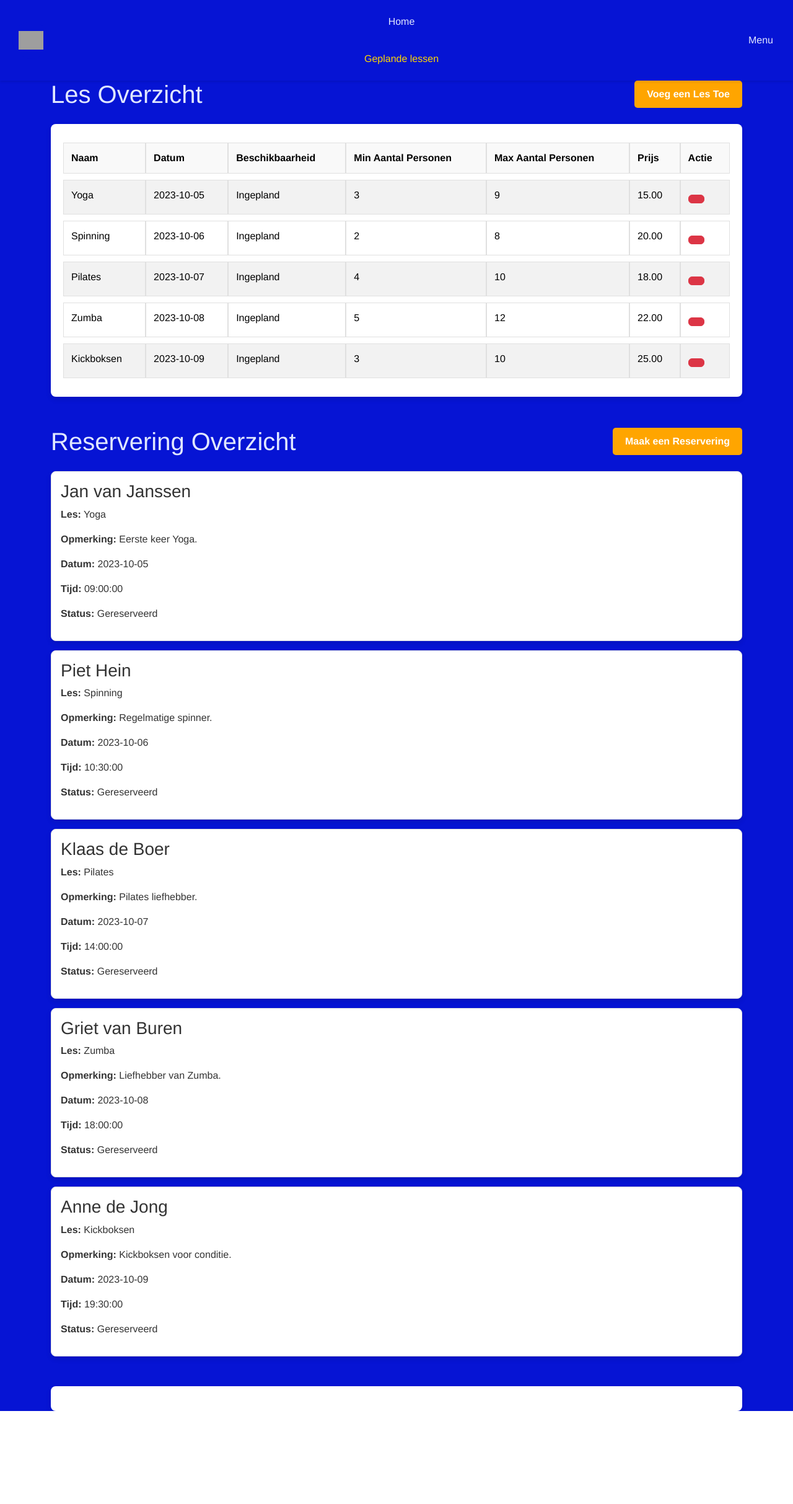
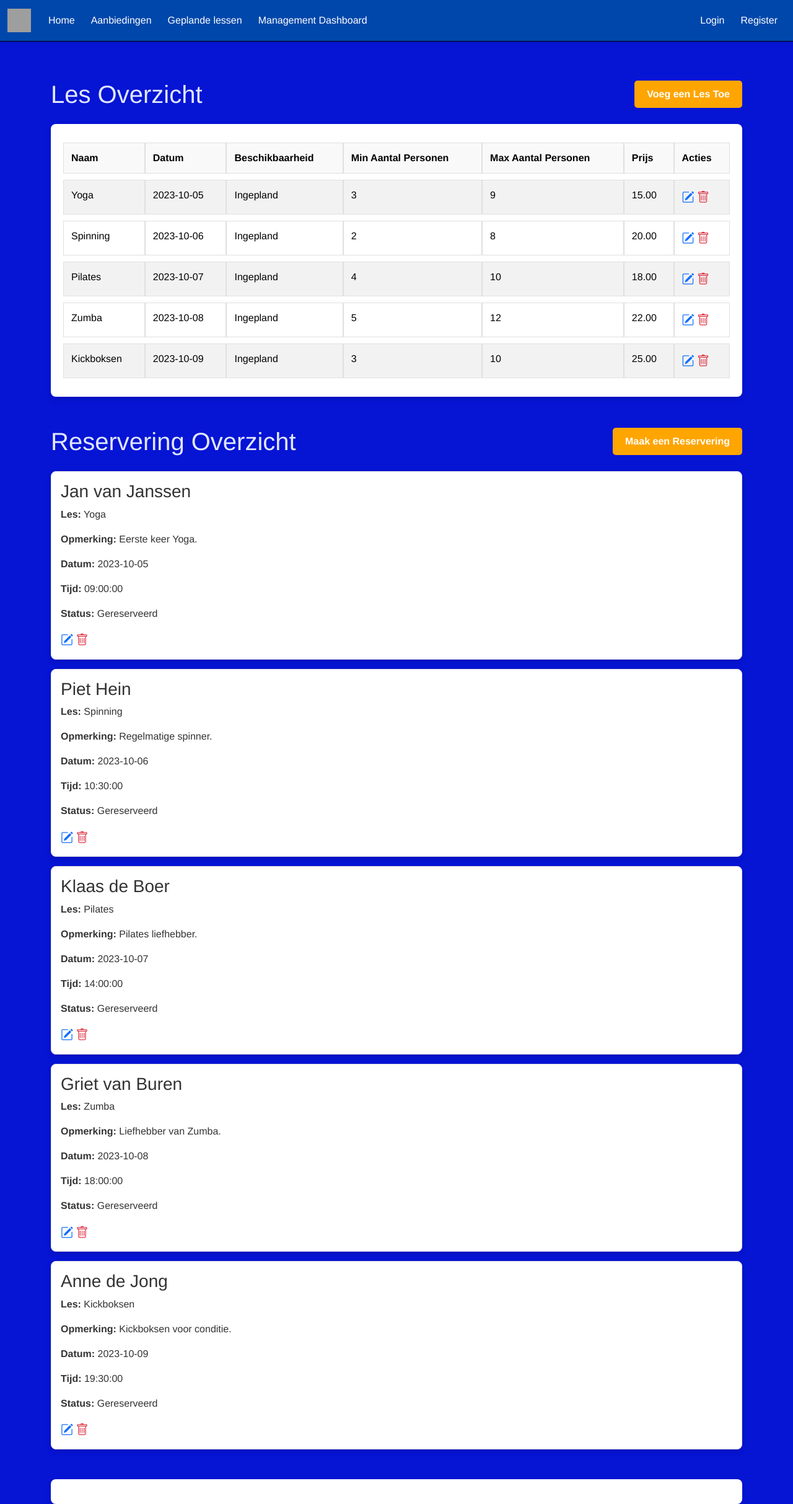
Before and after one commit to LuukvdBilt/FitForFun, a PHP site: page /public/lessen.php in a window 1280 px wide. Shown: the whole page at 62% size. Before the commit the page ends 2276 px from the top, so only its background shows below. Run offline with PHP 8.4, Linux system fonts and the light colour scheme; data comes from the database, SQL or seed files in the repository; both versions use the stored data as it was after the commit; grey boxes are pictures that could not be loaded.

Commit message:
Add files via upload

```diff
--- a/LesOverzicht/public/calender.js
+++ b/LesOverzicht/public/calender.js
@@ -29,8 +29,8 @@ document.addEventListener('DOMContentLoaded', function() {
 
     // Create days of the month
     const daysInMonth = 30; // Example: 30 days in a month
-    const lesData = window.lesData || [];
-    const reserveringData = window.reserveringData || [];
+    const lesData = <?php echo json_encode($resultLes->fetch_all(MYSQLI_ASSOC)); ?>;
+    const reserveringData = <?php echo json_encode($resultReservering->fetch_all(MYSQLI_ASSOC)); ?>;
 
     for (let i = 1; i <= daysInMonth; i++) {
         const dayDiv = document.createElement('div');
--- a/LesOverzicht/public/lessen.php
+++ b/LesOverzicht/public/lessen.php
@@ -3,17 +3,21 @@
 $servername = "localhost";
 $username = "root";
 $password = "";
-$dbname = "fitforfun";
+$dbname = "FitForFun";
 
+// Create connection
 $conn = new mysqli($servername, $username, $password, $dbname);
 
+// Check connection
 if ($conn->connect_error) {
     die("Connection failed: " . $conn->connect_error);
 }
 
+// SQL query for Les Overzicht
 $sqlLes = "SELECT Id, Naam, Datum, Tijd, Beschikbaarheid, MinAantalPersonen, MaxAantalPersonen, Prijs, Opmerking FROM Les WHERE Isactief = 1";
 $resultLes = $conn->query($sqlLes);
 
+// SQL query for Reservering Overzicht
 $sqlReservering = "SELECT r.Id, r.Voornaam, r.Tussenvoegsel, r.Achternaam, r.Opmerking, r.Datum, r.Tijd, r.Reserveringstatus, l.Naam as LesNaam FROM Reservering r JOIN Les l ON r.LesId = l.Id WHERE r.Isactief = 1";
 $resultReservering = $conn->query($sqlReservering);
 ?>
@@ -24,27 +28,48 @@ $resultReservering = $conn->query($sqlReservering);
     <meta charset="UTF-8">
     <meta name="viewport" content="width=device-width, initial-scale=1.0">
     <title>Fitness Website</title>
-    <link href="https://cdn.jsdelivr.net/npm/bootstrap@5.3.5/dist/css/bootstrap.min.css" rel="stylesheet" integrity="sha384-SgOJa3DmI69IUzQ2PVdRZhwQ+dy64/BUtbMJw1MZ8t5HZApcHrRKUc4W0kG879m7" crossorigin="anonymous">
+    <link href="https://cdn.jsdelivr.net/npm/bootstrap@5.3.3/dist/css/bootstrap.min.css" rel="stylesheet" integrity="sha384-QWTKZyjpPEjISv5WaRU9OFeRpok6YctnYmDr5pNlyT2bRjXh0JMhjY6hW+ALEwIH" crossorigin="anonymous">
+    <link href="https://cdnjs.cloudflare.com/ajax/libs/bootstrap-icons/1.10.3/font/bootstrap-icons.min.css" rel="stylesheet">
+    <!-- Custom CSS -->
     <link rel="stylesheet" href="style.css">
+    <link rel="stylesheet" href="calendersheet.css">
 </head>
 <body>
-    <nav class="navbar">
-        <a class="navbar-brand" href="index.php">
-            <img class="logo" src="https://www.burda-forward.de/files/images/03_Media/Brands/FitForFun/BF_Media_Brands_FitForFun_logo.png" alt="FitForFun Logo">
+<nav class="navbar navbar-expand-lg fixed-top">
+    <div class="container-fluid">
+      <img class="logo"
+        src="https://www.burda-forward.de/files/images/03_Media/Brands/FitForFun/BF_Media_Brands_FitForFun_logo.png"
+        alt="FitForFun Logo">
       </a>
+      <button class="navbar-toggler" type="button" data-bs-toggle="collapse" data-bs-target="#navbarNav"
+        aria-controls="navbarNav" aria-expanded="false" aria-label="Toggle navigation">
+        <span class="navbar-toggler-icon"></span>
+      </button>
+      <div class="collapse navbar-collapse" id="navbarNav">
+        <ul class="navbar-nav me-auto">
+          <li class="nav-item">
+            <a class="nav-link" href="../../Homepagina/index.php">Home</a>
+          </li>
+          <li class="nav-item">
+            <a class="nav-link" href="../../AanbiedingenPagina/aanbiedingen.php">Aanbiedingen</a>
+          </li>
+          <li class="nav-item">
+            <a class="nav-link" href="../../LesOverzicht/public/lessen.php">Geplande lessen</a>
+          </li>
+          <li class="nav-item">
+            <a class="nav-link" href="../../AccountsOverzicht/login.php">Management Dashboard</a>
+          </li>
+        </ul>
+
         <ul class="navbar-nav">
-            <li class="nav-item"><a class="nav-link" href="index.php">Home</a></li>
-            <li class="nav-item"><a class="nav-link active" href="lessen.php">Geplande lessen</a></li>
+          <li class="nav-item">
+            <a class="nav-link" href="#">Login</a>
+          </li>
+          <li class="nav-item">
+            <a class="nav-link" href="PerPeriode/AccountPerPeriode.php">Register</a>
+          </li>
         </ul>
-        <div class="nav-dropdown">
-            <a class="nav-link" href="#">Menu</a>
-            <div class="dropdown-content">
-                <a href="profiel.php">Profiel</a>
-                <a href="logout.php" class="text-danger">Uitloggen</a>
       </div>
-        </div>
-        <div class="nav-hamburger">
-            <span></span><span></span><span></span>
     </div>
   </nav>
 
@@ -53,7 +78,6 @@ $resultReservering = $conn->query($sqlReservering);
             <h1 class="mb-0">Les Overzicht</h1>
             <a href="add_lesson.php" class="btn btn-warning">Voeg een Les Toe</a>
         </div>
-
         <table class="table table-bordered table-striped">
             <thead>
                 <tr>
@@ -63,7 +87,7 @@ $resultReservering = $conn->query($sqlReservering);
                     <th>Min Aantal Personen</th>
                     <th>Max Aantal Personen</th>
                     <th>Prijs</th>
-                    <th>Actie</th>
+                    <th>Acties</th> <!-- Added column for actions -->
                 </tr>
             </thead>
             <tbody>
@@ -78,21 +102,16 @@ $resultReservering = $conn->query($sqlReservering);
                         echo "<td>" . $row["MinAantalPersonen"] . "</td>";
                         echo "<td>" . $row["MaxAantalPersonen"] . "</td>";
                         echo "<td>" . $row["Prijs"] . "</td>";
-                echo "<td>
-                        <a href='wijzigen_lesson.php?id=" . $row["Id"] . "' class='text-primary' title='Wijzig les'>
-                            <i class='bi bi-pencil-square fs-5'></i>
-                        </a>
-                        <form action='delete_lesson.php' method='POST' onsubmit='return confirm(\"Weet je zeker dat je deze les wilt verwijderen?\")' style='display:inline;'>
-                            <input type='hidden' name='id' value='" . $row["Id"] . "' />
-                            <button type='submit' class='btn btn-danger' title='Verwijder les'>
-                                <i class='bi bi-trash'></i>
-                            </button>
-                        </form>
-                      </td>";
+                        // Edit and Delete buttons
+                        echo "<td>";
+                        echo '<a href="wijzigen_lesson.php?id=' . $row["Id"] . '" class="text-primary" title="Wijzig les"><i class="bi bi-pencil-square fs-5"></i></a>';
+                        echo ' <a href="verwijder_lesson.php?id=' . $row["Id"] . '" class="text-danger" title="Verwijder les" onclick="return confirm(\'Weet je zeker dat je deze les wilt verwijderen?\')"><i class="bi bi-trash fs-5"></i></a>';
+                        echo "</td>";
                         echo "</tr>";
                     }
+                } else {
+                    echo "<tr><td colspan='7'>Geen lessen gevonden</td></tr>";
                 }
-
                 ?>
             </tbody>
         </table>
@@ -101,29 +120,20 @@ $resultReservering = $conn->query($sqlReservering);
             <h1 class="mb-0">Reservering Overzicht</h1>
             <a href="add_reserveringen.php" class="btn btn-warning">Maak een Reservering</a>
         </div>
-
         <div class="reservations">
             <?php
             if ($resultReservering && $resultReservering->num_rows > 0) {
-                while ($row = $resultReservering->fetch_assoc()) {
-                    echo '<div class="reservation d-flex justify-content-between align-items-start">';
-                    echo '<div>';
-                    echo '<h3>' . htmlspecialchars($row["Voornaam"] . ' ' . $row["Tussenvoegsel"] . ' ' . $row["Achternaam"], ENT_QUOTES, 'UTF-8') . '</h3>';
-                    echo '<p><strong>Les:</strong> ' . htmlspecialchars($row["LesNaam"], ENT_QUOTES, 'UTF-8') . '</p>';
-                    echo '<p><strong>Opmerking:</strong> ' . htmlspecialchars($row["Opmerking"], ENT_QUOTES, 'UTF-8') . '</p>';
-                    echo '<p><strong>Datum:</strong> ' . htmlspecialchars($row["Datum"], ENT_QUOTES, 'UTF-8') . '</p>';
-                    echo '<p><strong>Tijd:</strong> ' . htmlspecialchars($row["Tijd"], ENT_QUOTES, 'UTF-8') . '</p>';
-                    echo '<p><strong>Status:</strong> ' . htmlspecialchars($row["Reserveringstatus"], ENT_QUOTES, 'UTF-8') . '</p>';
-                    echo '</div>';
-                    echo '<div class="ms-3 mt-2 d-flex gap-2">
-                    <a href="wijzigen_reservering.php?id=' . $row["Id"] . '" class="text-primary" title="Wijzig reservering">
-                        <i class="bi bi-pencil-square fs-5"></i>
-                    </a>
-                    <a href="verwijder_reservering.php?id=' . $row["Id"] . '" class="text-danger" title="Verwijder reservering" onclick="return confirm(\'Weet je zeker dat je deze reservering wilt verwijderen?\')">
-                        <i class="bi bi-trash fs-5"></i>
-                    </a>
-                </div>';
-
+                while($row = $resultReservering->fetch_assoc()) {
+                    echo '<div class="reservation">';
+                    echo '<h3>' . $row["Voornaam"] . ' ' . $row["Tussenvoegsel"] . ' ' . $row["Achternaam"] . '</h3>';
+                    echo '<p><strong>Les:</strong> ' . $row["LesNaam"] . '</p>';
+                    echo '<p><strong>Opmerking:</strong> ' . $row["Opmerking"] . '</p>';
+                    echo '<p><strong>Datum:</strong> ' . $row["Datum"] . '</p>';
+                    echo '<p><strong>Tijd:</strong> ' . $row["Tijd"] . '</p>';
+                    echo '<p><strong>Status:</strong> ' . $row["Reserveringstatus"] . '</p>';
+                    // Edit and Delete buttons
+                    echo '<a href="wijzigen_reservering.php?id=' . $row["Id"] . '" class="text-primary" title="Wijzig reservering"><i class="bi bi-pencil-square fs-5"></i></a>';
+                    echo ' <a href="verwijder_reservering.php?id=' . $row["Id"] . '" class="text-danger" title="Verwijder reservering" onclick="return confirm(\'Weet je zeker dat je deze reservering wilt verwijderen?\')"><i class="bi bi-trash fs-5"></i></a>';
                     echo '</div>';
                 }
             } else {
@@ -138,8 +148,9 @@ $resultReservering = $conn->query($sqlReservering);
     </div>
 
     <script src="calendar.js"></script>
-    <script src="https://cdn.jsdelivr.net/npm/bootstrap@5.3.5/dist/js/bootstrap.bundle.min.js" integrity="sha384-k6d4wzSIapyDyv1kpU366/PK5hCdSbCRGRCMv+eplOQJWyd1fbcAu9OCUj5zNLiq" crossorigin="anonymous"></script>
+    <script src="https://stackpath.bootstrapcdn.com/bootstrap/5.3.0/js/bootstrap.bundle.min.js"></script>
     <script>
+        // Initialize Bootstrap tooltips
         var tooltipTriggerList = [].slice.call(document.querySelectorAll('[data-toggle="tooltip"]'))
         var tooltipList = tooltipTriggerList.map(function (tooltipTriggerEl) {
             return new bootstrap.Tooltip(tooltipTriggerEl)
@@ -149,6 +160,7 @@ $resultReservering = $conn->query($sqlReservering);
 </html>
 
 <?php
+// Close the database connection
 if (isset($conn)) {
     $conn->close();
 }
--- a/LesOverzicht/public/style.css
+++ b/LesOverzicht/public/style.css
@@ -9,20 +9,8 @@ body {
 }
 
 /* Navbar Styles */
-.navbar {.btn-danger {
-    background-color: #dc3545;
-    color: #fff;
-    border: none;
-    padding: 5px 10px;
-    border-radius: 3px;
-    cursor: pointer;
-}
-
-.btn-danger:hover {
-    background-color: #c82333;
-}
+.navbar {
     background-color: #0614d4;
-    padding: 15px 20px;
     display: flex;
     align-items: center;
     justify-content: space-between;
@@ -34,121 +22,24 @@ body {
     box-shadow: 0 2px 4px rgba(0, 0, 0, 0.1);
 }
 
-.navbar-brand {
-    background-color: #0614d4;
-    border-radius: 50%;
-    padding: 10px;
-    width: 60px;
-    height: 60px;
-    display: flex;
-    align-items: center;
-    justify-content: center;
-    overflow: hidden;
-    margin-right: 20px;
-    transition: transform 0.3s ease;
+.navbar {
+    background-color: #0047AB; /* Set background color */
+    border-bottom: 1px solid black; /* Add a bottom border */
 }
 
-.navbar-brand:hover {
-    transform: rotate(360deg);
-}
-
-.navbar-brand img.logo {
-    width: 40px;
-    height: 40px;
-    object-fit: contain;
-}
-
-.navbar-nav {
-    display: flex;
-    list-style: none;
-    margin: 0;
-    padding: 0;
-    align-items: center;
-    gap: 20px; /* Space between items */
+.navbar .logo {
+    width: 38px; /* Set width */
+    height: 38px; /* Set height */
+    margin-right: 15px; /* Add right margin */
 }
 
 .nav-item {
-    display: flex;
-    align-items: center;
+    color: white; /* Set text color to white */
+    margin: 5px; /* Add margin */
 }
 
 .nav-link {
-    color: #e0e7ff !important; /* Light text color */
-    font-weight: 500;
-    text-decoration: none;
-    padding: 0.5rem 0.75rem;
-    transition: color 0.3s;
-}
-
-.nav-link:hover, .nav-link.active {
-    color: #FFD700 !important; /* Highlight color */
-}
-
-.nav-dropdown {
-    position: relative;
-}
-
-.dropdown-content {
-    display: none;
-    position: absolute;
-    right: 0;
-    background: #0614d4;
-    min-width: 160px;
-    box-shadow: 0 8px 16px rgba(0, 0, 0, 0.2);
-    border-radius: 4px;
-    z-index: 1000;
-}
-
-.nav-dropdown:hover .dropdown-content {
-    display: block;
-}
-
-.dropdown-content a {
-    color: #e0e7ff !important;
-    padding: 12px 16px;
-    display: block;
-    text-decoration: none;
-}
-
-.dropdown-content a:hover {
-    background: #0614d4;
-}
-
-.nav-hamburger {
-    display: none;
-    cursor: pointer;
-    flex-direction: column;
-    justify-content: space-between;
-}
-
-@media (max-width: 768px) {
-    .nav-hamburger {
-        display: flex;
-    }
-
-    .nav-hamburger span {
-        display: block;
-        width: 25px;
-        height: 3px;
-        margin: 5px;
-        background: white;
-    }
-
-    .navbar-nav {
-        display: none;
-        flex-direction: column;
-        width: 100%;
-        position: absolute;
-        top: 60px; /* Adjust to position below the navbar */
-        left: 0;
-        background: #0614d4;
-        padding: 1rem;
-        gap: 10px;
-    }
-
-    .navbar-nav.active {
-        display: flex;
-    }
+    color: white !important; /* Set text color to white and make it important */
 }
 
 /* Table Styling */
```
Also changed, not shown: LesOverzicht/public/verwijder_lesson.php (added, +47 -0 lines), LesOverzicht/api/Config.php (line endings or trailing spaces), LesOverzicht/api/mij.sql (line endings or trailing spaces), LesOverzicht/public/add_lesson.php (line endings or trailing spaces), LesOverzicht/public/add_reserveringen.php (line endings or trailing spaces), LesOverzicht/public/formulier.css (line endings or trailing spaces), LesOverzicht/public/verwijder_reservering.php (line endings or trailing spaces), LesOverzicht/public/wijzigen_lesson.php (line endings or trailing spaces), LesOverzicht/public/wijzigen_reservering.php (line endings or trailing spaces). Lines whose indentation alone changed are shown as unchanged.
